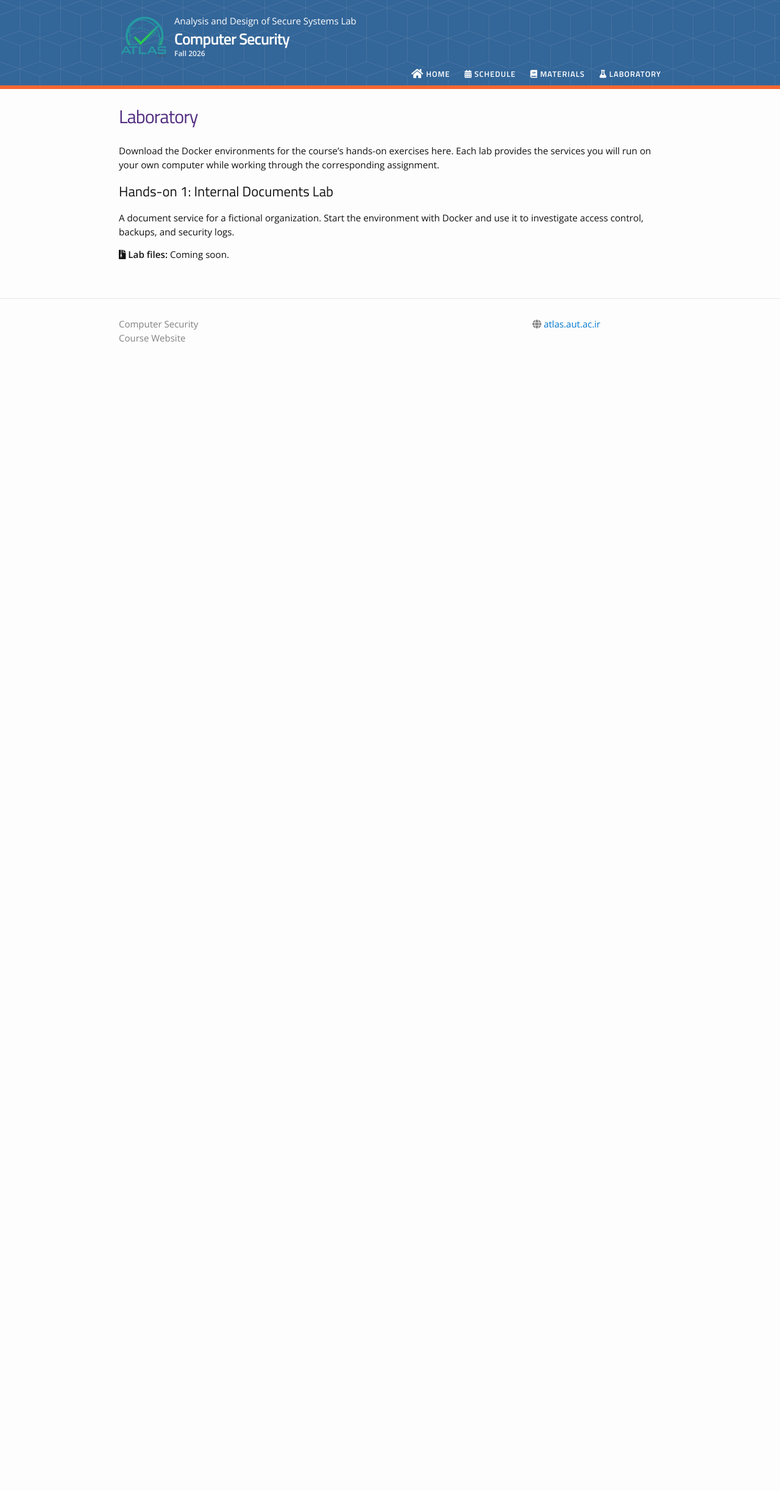
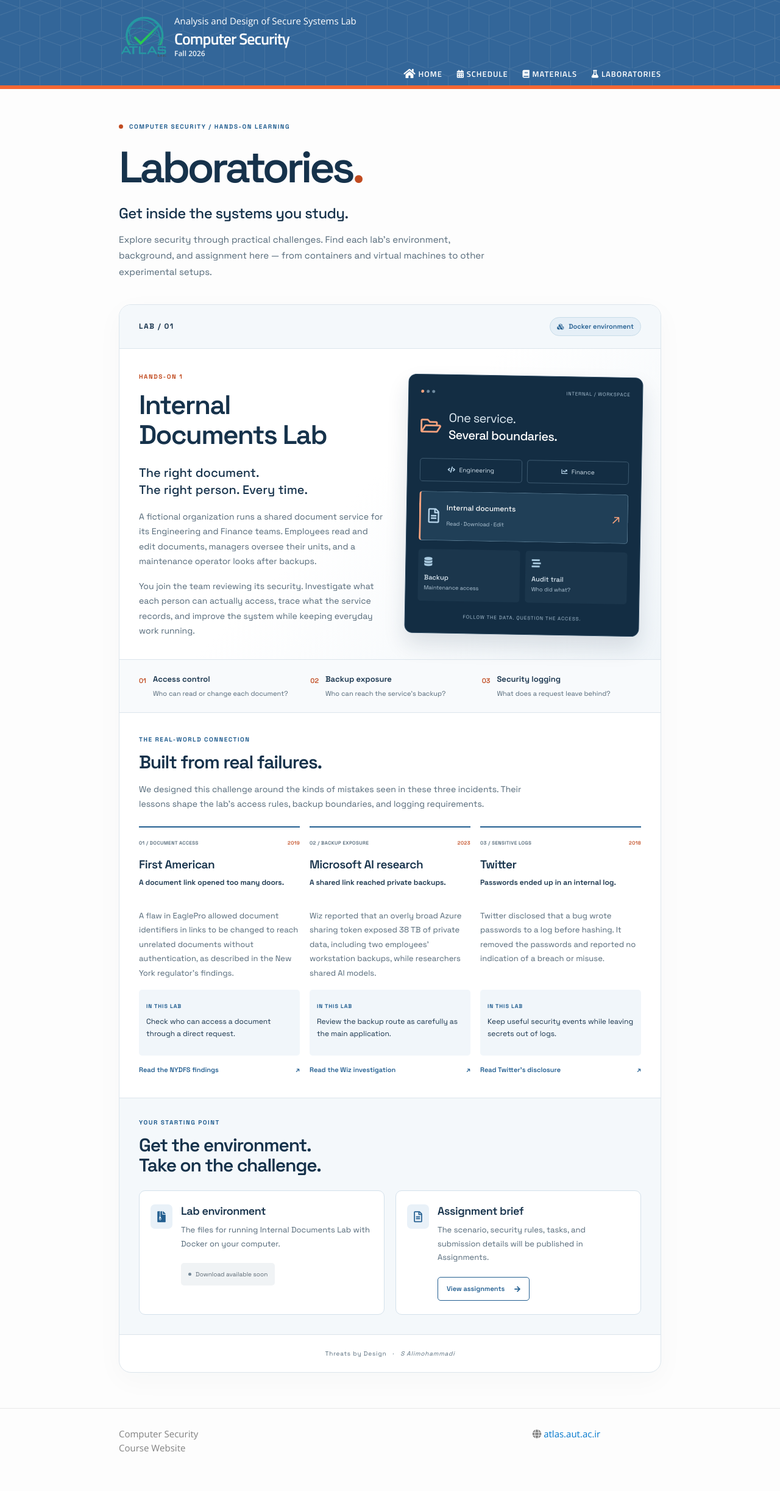
Before and after one commit to atlaslab-ai/CompSec, a Jekyll site: the page built from laboratory.html, in a window 1280 px wide. Shown: the whole page at 61% size. Built offline with Jekyll 4.4.1, drawn with Linux system fonts in a browser that asks for light colours; nearby versions of some CDN libraries; before the commit the page ends 900 px from its top, so only the background shows below that.

Commit message:
Redesign Laboratories page with incident context and lab resources

```diff
--- a/_data/nav.yml
+++ b/_data/nav.yml
@@ -24,5 +24,5 @@ items:
   icon_class: fas fa-book
 
 - url: /laboratory/
-  name: Laboratory
+  name: Laboratories
   icon_class: fas fa-flask
--- /dev/null
+++ b/assets/laboratory/laboratory.css
@@ -0,0 +1,85 @@
+@font-face{font-family:LabSpace;src:url('./fonts/SpaceGrotesk.ttf') format('truetype');font-weight:300 700;font-style:normal;font-display:swap}
+#course-lab{--ink:#16324b;--muted:#536878;--blue:#225e90;--orange:#c14b20;--line:#dce5ec;color:var(--ink);font-family:LabSpace,'Open Sans',sans-serif;font-size:15px;font-weight:400;line-height:1.75;padding:12px 0 28px}
+#course-lab *{box-sizing:border-box}
+#course-lab h1,#course-lab h2,#course-lab h3,#course-lab h4{font-family:inherit;letter-spacing:-.04em;font-weight:600;color:var(--ink);line-height:1.12;margin:0}
+#course-lab p{margin:0 0 16px}
+#course-lab .eyebrow{display:flex;align-items:center;gap:10px;font-size:10px;letter-spacing:.15em;line-height:1.6;font-weight:700;color:var(--blue);margin-bottom:18px}
+#course-lab .lab-intro{padding:12px 0 40px;max-width:690px}
+#course-lab .lab-intro .eyebrow>span{width:7px;height:7px;background:var(--orange);border-radius:50%}
+#course-lab h1{font-size:clamp(44px,7vw,72px);letter-spacing:-.065em;margin-bottom:15px}
+#course-lab h1>span{color:var(--orange)}
+#course-lab .intro-copy{font-size:24px;font-weight:500;letter-spacing:-.025em;margin-bottom:9px}
+#course-lab .intro-detail{max-width:620px;color:var(--muted);font-size:15px;margin:0}
+#course-lab .lab-feature{border:1px solid var(--line);border-radius:20px;background:#fff;overflow:hidden;box-shadow:0 12px 45px #16324b08}
+#course-lab .feature-top{display:flex;align-items:center;justify-content:space-between;gap:16px;padding:20px 32px;border-bottom:1px solid var(--line);background:#f4f8fb}
+#course-lab .lab-number{font-weight:700;font-size:12px;letter-spacing:.12em}
+#course-lab .environment{font-size:11px;font-weight:600;display:flex;align-items:center;gap:8px;color:var(--blue);background:#e5eff7;border:1px solid #c8dce9;padding:5px 11px;border-radius:30px}
+#course-lab .feature-grid{display:grid;grid-template-columns:1.05fr 1fr;align-items:center;gap:34px;padding:38px 32px 34px;background:linear-gradient(135deg,#fff 45%,#f0f5f9)}
+#course-lab .feature-copy .eyebrow{color:var(--orange);margin-bottom:14px}
+#course-lab h2{font-size:clamp(32px,4vw,44px);margin-bottom:22px}
+#course-lab .feature-lead{font-size:20px;line-height:1.4;font-weight:500;margin-bottom:18px}
+#course-lab .feature-copy>p:not(.eyebrow):not(.feature-lead){color:var(--muted);font-size:14px}
+#course-lab .feature-copy>p:last-child{margin-bottom:0}
+#course-lab .system-visual{background:#132d43;border:1px solid #28465e;color:#dfebf4;padding:20px;border-radius:13px;box-shadow:0 18px 35px #142d4322;transform:rotate(1deg)}
+#course-lab .visual-top{display:flex;justify-content:space-between;gap:8px;font-size:8px;letter-spacing:.1em;color:#a9c1d3;padding-bottom:22px}
+#course-lab .visual-top>span:first-child{display:flex;gap:4px;align-items:center}
+#course-lab .visual-top b{width:5px;height:5px;background:#6e8aa0;border-radius:50%}
+#course-lab .visual-top b:first-child{background:#f6a27e}
+#course-lab .visual-heading{display:flex;align-items:center;gap:13px;font-size:20px;line-height:1.4;letter-spacing:-.03em;margin-bottom:25px}
+#course-lab .visual-heading>i{font-size:30px;color:#f6a27e}
+#course-lab .visual-heading strong{color:white;font-weight:500}
+#course-lab .team-row{display:grid;grid-template-columns:1fr 1fr;gap:8px;margin-bottom:16px}
+#course-lab .team-row>span{padding:9px 6px;border:1px solid #3d5a70;border-radius:5px;text-align:center;font-size:10px;color:#d6e4ee}
+#course-lab .team-row i{margin-right:4px;color:#b9d7ed}
+#course-lab .visual-doc{display:flex;align-items:center;gap:12px;border:1px solid #57788f;border-left:3px solid #f6a27e;border-radius:5px;padding:16px 12px;background:#203f57}
+#course-lab .visual-doc>i{font-size:24px;color:#b9d7ed}
+#course-lab .visual-doc strong{font-size:12px;font-weight:500;color:white;display:block}
+#course-lab .visual-doc div>span{font-size:9px;color:#b4c9d9}
+#course-lab .visual-arrow{margin-left:auto;color:#f6a27e;font-size:22px}
+#course-lab .visual-services{display:grid;grid-template-columns:1fr 1fr;gap:9px;padding-top:14px}
+#course-lab .visual-services>div{display:flex;flex-direction:column;align-items:flex-start;padding:13px 10px;background:#1b364c;border-radius:5px}
+#course-lab .visual-services i{color:#a8c9df;margin-bottom:9px;font-size:15px}
+#course-lab .visual-services strong{font-size:11px;font-weight:500}
+#course-lab .visual-services span{color:#b4c9d9;font-size:9px}
+#course-lab .visual-caption{font-size:8px;letter-spacing:.12em;text-align:center;color:#a9c1d3;margin:18px 0 0}
+#course-lab .focus-strip{display:grid;grid-template-columns:repeat(3,1fr);border-top:1px solid var(--line);border-bottom:1px solid var(--line);background:#f8fafc;padding:22px 32px;gap:20px}
+#course-lab .focus-strip>div{display:flex;gap:11px}
+#course-lab .focus-strip>div>span{color:var(--orange);font-size:11px;font-weight:600;padding-top:3px}
+#course-lab .focus-strip p{font-size:11px;line-height:1.6;color:var(--muted);margin:0}
+#course-lab .focus-strip strong{display:block;font-size:13px;color:var(--ink);font-weight:600;margin-bottom:4px}
+#course-lab .lab-context{padding:36px 32px}
+#course-lab .section-heading .eyebrow{margin-bottom:12px}
+#course-lab h3{font-size:30px;margin-bottom:15px}
+#course-lab .section-heading>p:last-child{max-width:660px;color:var(--muted);font-size:14px;margin-bottom:24px}
+#course-lab .incident-grid{display:grid;grid-template-columns:repeat(3,minmax(0,1fr));gap:16px}
+#course-lab .incident{display:flex;flex-direction:column;border-top:2px solid var(--blue);padding:18px 0 0;min-width:0}
+#course-lab .incident-meta{display:flex;justify-content:space-between;gap:5px;font-size:8px;letter-spacing:.05em;font-weight:600;color:var(--muted);margin-bottom:18px}
+#course-lab .incident-meta time{color:var(--orange)}
+#course-lab h4{font-size:19px;letter-spacing:-.025em;margin-bottom:10px}
+#course-lab .incident .incident-subtitle{font-size:12px;font-weight:600;color:var(--ink);line-height:1.5;min-height:36px}
+#course-lab .incident>p{font-size:13px;line-height:1.8;color:var(--muted)}
+#course-lab .lab-connection{margin-top:auto;background:#f1f6fa;padding:12px;border-radius:5px;min-height:108px}
+#course-lab .lab-connection>strong{font-size:9px;font-weight:700;text-transform:uppercase;letter-spacing:.1em;color:var(--blue)}
+#course-lab .lab-connection>p{font-size:12px;color:var(--ink);line-height:1.65;margin:5px 0 0}
+#course-lab .incident>a{font-size:11px;font-weight:600;color:var(--blue);margin-top:15px;line-height:1.6;display:flex;justify-content:space-between;gap:5px}
+#course-lab a:hover{text-decoration:underline;text-underline-offset:4px}
+#course-lab a:focus-visible{outline:3px solid #bc481d;outline-offset:5px;border-radius:3px}
+#course-lab .lab-resources{background:#f4f8fb;border-top:1px solid var(--line);padding:32px}
+#course-lab .resource-grid{display:grid;grid-template-columns:1fr 1fr;gap:18px;margin-top:24px}
+#course-lab .resource{display:flex;gap:14px;border:1px solid #d4e1eb;border-radius:10px;padding:22px 18px;background:white}
+#course-lab .resource-icon{flex:0 0 36px;height:40px;background:#e9f1f8;border-radius:7px;display:grid;place-items:center;color:var(--blue);font-size:18px}
+#course-lab .resource h4{font-size:18px;margin:1px 0 10px}
+#course-lab .resource p{font-size:13px;color:var(--muted);line-height:1.75;margin-bottom:20px}
+#course-lab .lab-button{display:inline-flex;align-items:center;justify-content:space-between;gap:16px;padding:10px 14px;background:var(--blue);color:white;font-size:11px;font-weight:600;border:1px solid var(--blue);border-radius:5px;line-height:1.5;text-decoration:none}
+#course-lab .lab-button:hover{background:#17466d;color:white;text-decoration:none}
+#course-lab .lab-button-outline{background:white;color:var(--blue)}
+#course-lab .lab-button-outline:hover{background:#e9f1f8;color:var(--blue)}
+#course-lab .resource-pending{display:inline-flex;align-items:center;gap:7px;font-size:10px;color:#5c6974;background:#f0f3f5;border-radius:5px;padding:11px 12px;line-height:1.5}
+#course-lab .resource-pending>span{width:5px;height:5px;background:#758999;border-radius:50%}
+#course-lab .lab-credit{display:flex;justify-content:center;flex-wrap:wrap;gap:10px;padding:22px 20px;color:#5a6f7f;font-size:10px;letter-spacing:.08em;border-top:1px solid var(--line)}
+#course-lab .lab-credit em{font-style:italic;white-space:nowrap}
+#course-lab .sr-only{position:absolute;width:1px;height:1px;padding:0;margin:-1px;overflow:hidden;clip:rect(0,0,0,0);white-space:nowrap;border:0}
+@media(max-width:800px){#course-lab .feature-grid{gap:24px;padding:30px 24px}#course-lab .system-visual{padding:15px;transform:none}#course-lab .feature-top,#course-lab .focus-strip{padding-left:24px;padding-right:24px}#course-lab .lab-context,#course-lab .lab-resources{padding:30px 24px}#course-lab .incident-grid{gap:20px}#course-lab .resource{gap:10px;padding:18px 14px}#course-lab .resource-icon{flex-basis:28px;font-size:16px;height:34px}#course-lab .incident-meta{flex-wrap:wrap}}
+@media(max-width:620px){#course-lab{padding-top:0}#course-lab .lab-intro{padding-top:0;padding-bottom:28px}#course-lab .lab-intro .eyebrow{font-size:8px;letter-spacing:.1em}#course-lab .intro-copy{font-size:21px}#course-lab .intro-detail{font-size:14px}#course-lab .lab-feature{border-radius:12px}#course-lab .feature-top{padding:16px 19px;gap:8px}#course-lab .environment{font-size:9px;padding:4px 8px}#course-lab .lab-number{font-size:10px}#course-lab .feature-grid{grid-template-columns:1fr;padding:26px 20px;gap:28px}#course-lab h2{font-size:38px}#course-lab .system-visual{padding:20px;max-width:390px;width:100%;justify-self:center}#course-lab .focus-strip{grid-template-columns:1fr;padding:22px 20px;gap:17px}#course-lab .focus-strip p{font-size:12px}#course-lab .lab-context,#course-lab .lab-resources{padding:28px 20px}#course-lab h3{font-size:28px}#course-lab .incident-grid,#course-lab .resource-grid{grid-template-columns:1fr;gap:26px}#course-lab .incident-meta{font-size:10px;margin-bottom:14px}#course-lab .incident-subtitle{min-height:0}#course-lab .incident>p{font-size:13px}#course-lab .lab-connection{min-height:0}#course-lab .lab-connection>p{font-size:12px}#course-lab .incident>a{font-size:12px}#course-lab .resource{padding:20px;gap:14px}#course-lab .resource-grid{gap:12px}#course-lab .resource p{font-size:13px}#course-lab .lab-button{font-size:12px}#course-lab .lab-credit{font-size:9px;gap:8px}}
+@media(prefers-reduced-motion:reduce){#course-lab *{scroll-behavior:auto}}
+@media print{#course-lab .lab-feature{box-shadow:none}#course-lab .system-visual{transform:none}#course-lab .incident,#course-lab .resource{break-inside:avoid}#course-lab .lab-credit{color:#333}}
--- /dev/null
+++ b/laboratory.html
@@ -0,0 +1,71 @@
+---
+layout: default
+title: Laboratories
+permalink: /laboratory/
+lab_download_url: ""
+assignment_url: "/assignments/"
+---
+<link rel="stylesheet" href="{{ '/assets/laboratory/laboratory.css' | relative_url }}">
+<main id="course-lab">
+  <header class="lab-intro">
+    <p class="eyebrow"><span></span> COMPUTER SECURITY / HANDS-ON LEARNING</p>
+    <h1>Laboratories<span>.</span></h1>
+    <p class="intro-copy">Get inside the systems you study.</p>
+    <p class="intro-detail">Explore security through practical challenges. Find each lab’s environment, background, and assignment here — from containers and virtual machines to other experimental setups.</p>
+  </header>
+
+  <article class="lab-feature" aria-labelledby="internal-documents-title">
+    <div class="feature-top"><span class="lab-number">LAB / 01</span><span class="environment"><i class="fas fa-cubes" aria-hidden="true"></i> Docker environment</span></div>
+    <div class="feature-grid">
+      <div class="feature-copy">
+        <p class="eyebrow">HANDS-ON 1</p>
+        <h2 id="internal-documents-title">Internal<br>Documents Lab</h2>
+        <p class="feature-lead">The right document.<br>The right person. Every time.</p>
+        <p>A fictional organization runs a shared document service for its Engineering and Finance teams. Employees read and edit documents, managers oversee their units, and a maintenance operator looks after backups.</p>
+        <p>You join the team reviewing its security. Investigate what each person can actually access, trace what the service records, and improve the system while keeping everyday work running.</p>
+      </div>
+      <div class="system-visual" role="img" aria-label="The document service connects two teams, Engineering and Finance, with documents, a backup service, and an audit trail.">
+        <div class="visual-top"><span><b></b><b></b><b></b></span><span>INTERNAL / WORKSPACE</span></div>
+        <div class="visual-heading"><i class="far fa-folder-open" aria-hidden="true"></i><span>One service.<br><strong>Several boundaries.</strong></span></div>
+        <div class="team-row"><span><i class="fas fa-code" aria-hidden="true"></i> Engineering</span><span><i class="fas fa-chart-line" aria-hidden="true"></i> Finance</span></div>
+        <div class="visual-doc"><i class="far fa-file-alt" aria-hidden="true"></i><div><strong>Internal documents</strong><span>Read · Download · Edit</span></div><span class="visual-arrow">↗</span></div>
+        <div class="visual-services"><div><i class="fas fa-database" aria-hidden="true"></i><strong>Backup</strong><span>Maintenance access</span></div><div><i class="fas fa-stream" aria-hidden="true"></i><strong>Audit trail</strong><span>Who did what?</span></div></div>
+        <p class="visual-caption">FOLLOW THE DATA. QUESTION THE ACCESS.</p>
+      </div>
+    </div>
+    <div class="focus-strip" aria-label="What you will investigate">
+      <div><span>01</span><p><strong>Access control</strong>Who can read or change each document?</p></div>
+      <div><span>02</span><p><strong>Backup exposure</strong>Who can reach the service’s backup?</p></div>
+      <div><span>03</span><p><strong>Security logging</strong>What does a request leave behind?</p></div>
+    </div>
+
+    <section class="lab-context" aria-labelledby="context-title">
+      <div class="section-heading"><p class="eyebrow">THE REAL-WORLD CONNECTION</p><h3 id="context-title">Built from real failures.</h3><p>We designed this challenge around the kinds of mistakes seen in these three incidents. Their lessons shape the lab’s access rules, backup boundaries, and logging requirements.</p></div>
+      <div class="incident-grid">
+        <article class="incident"><div class="incident-meta"><span>01 / DOCUMENT ACCESS</span><time datetime="2019">2019</time></div><h4>First American</h4><p class="incident-subtitle">A document link opened too many doors.</p><p>A flaw in EaglePro allowed document identifiers in links to be changed to reach unrelated documents without authentication, as described in the New York regulator’s findings.</p><div class="lab-connection"><strong>In this lab</strong><p>Check who can access a document through a direct request.</p></div><a href="https://www.dfs.ny.gov/system/files/documents/2024/10/ea20231127_co_first_american.pdf">Read the NYDFS findings <span aria-hidden="true">↗</span><span class="sr-only"> (PDF)</span></a></article>
+        <article class="incident"><div class="incident-meta"><span>02 / BACKUP EXPOSURE</span><time datetime="2023">2023</time></div><h4>Microsoft AI research</h4><p class="incident-subtitle">A shared link reached private backups.</p><p>Wiz reported that an overly broad Azure sharing token exposed 38 TB of private data, including two employees’ workstation backups, while researchers shared AI models.</p><div class="lab-connection"><strong>In this lab</strong><p>Review the backup route as carefully as the main application.</p></div><a href="https://www.wiz.io/blog/38-terabytes-of-private-data-accidentally-exposed-by-microsoft-ai-researchers">Read the Wiz investigation <span aria-hidden="true">↗</span></a></article>
+        <article class="incident"><div class="incident-meta"><span>03 / SENSITIVE LOGS</span><time datetime="2018">2018</time></div><h4>Twitter</h4><p class="incident-subtitle">Passwords ended up in an internal log.</p><p>Twitter disclosed that a bug wrote passwords to a log before hashing. It removed the passwords and reported no indication of a breach or misuse.</p><div class="lab-connection"><strong>In this lab</strong><p>Keep useful security events while leaving secrets out of logs.</p></div><a href="https://blog.x.com/en/company/keeping-your-account-secure">Read Twitter’s disclosure <span aria-hidden="true">↗</span></a></article>
+      </div>
+    </section>
+
+    <section class="lab-resources" aria-labelledby="resources-title">
+      <div class="section-heading"><p class="eyebrow">YOUR STARTING POINT</p><h3 id="resources-title">Get the environment.<br>Take on the challenge.</h3></div>
+      <div class="resource-grid">
+        <div class="resource"><span class="resource-icon"><i class="fas fa-file-archive" aria-hidden="true"></i></span><div><h4>Lab environment</h4><p>The files for running Internal Documents Lab with Docker on your computer.</p>
+          {% if page.lab_download_url and page.lab_download_url != '' %}
+          {% assign download_prefix = page.lab_download_url | slice: 0, 8 %}
+          {% if download_prefix == 'https://' %}
+          <a class="lab-button" href="{{ page.lab_download_url | escape }}">Download lab files <i class="fas fa-arrow-down" aria-hidden="true"></i></a>
+          {% else %}
+          <a class="lab-button" href="{{ page.lab_download_url | relative_url }}">Download lab files <i class="fas fa-arrow-down" aria-hidden="true"></i></a>
+          {% endif %}
+          {% else %}
+          <span class="resource-pending"><span></span> Download available soon</span>
+          {% endif %}
+        </div></div>
+        <div class="resource"><span class="resource-icon"><i class="far fa-file-alt" aria-hidden="true"></i></span><div><h4>Assignment brief</h4><p>The scenario, security rules, tasks, and submission details will be published in Assignments.</p><a class="lab-button lab-button-outline" href="{{ page.assignment_url | relative_url }}">View assignments <i class="fas fa-arrow-right" aria-hidden="true"></i></a></div></div>
+      </div>
+    </section>
+    <footer class="lab-credit"><span>Threats by Design</span><span aria-hidden="true">·</span><em>S Alimohammadi</em></footer>
+  </article>
+</main>
--- a/laboratory.md
+++ /dev/null
@@ -1,23 +0,0 @@
----
-layout: page
-title: Laboratory
-permalink: /laboratory/
-lab_download_url: ""
----
-
-Download the Docker environments for the course's hands-on exercises here. Each lab provides the services you will run on your own computer while working through the corresponding assignment.
-
-## Hands-on 1: Internal Documents Lab
-
-A document service for a fictional organization. Start the environment with Docker and use it to investigate access control, backups, and security logs.
-
-{% if page.lab_download_url and page.lab_download_url != '' %}
-{% assign download_prefix = page.lab_download_url | slice: 0, 8 %}
-{% if download_prefix == 'https://' %}
-<p><a href="{{ page.lab_download_url | escape }}"><i class="fas fa-file-archive" aria-hidden="true"></i> Download lab files (ZIP)</a></p>
-{% else %}
-<p><a href="{{ page.lab_download_url | relative_url }}"><i class="fas fa-file-archive" aria-hidden="true"></i> Download lab files (ZIP)</a></p>
-{% endif %}
-{% else %}
-<p><i class="fas fa-file-archive" aria-hidden="true"></i> <strong>Lab files:</strong> Coming soon.</p>
-{% endif %}
```
Also changed, not shown: assets/laboratory/fonts/OFL.txt (added, +79 -0 lines), assets/laboratory/fonts/SpaceGrotesk.ttf (added).
